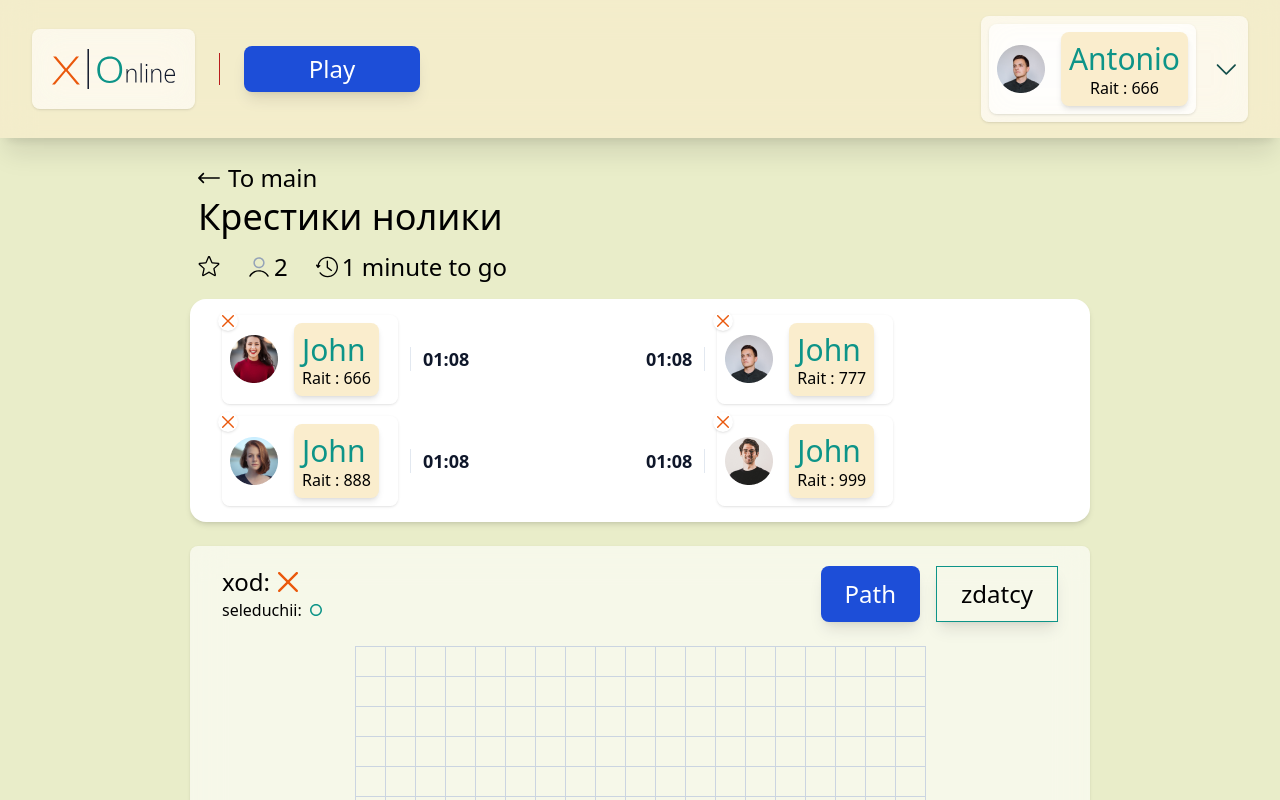
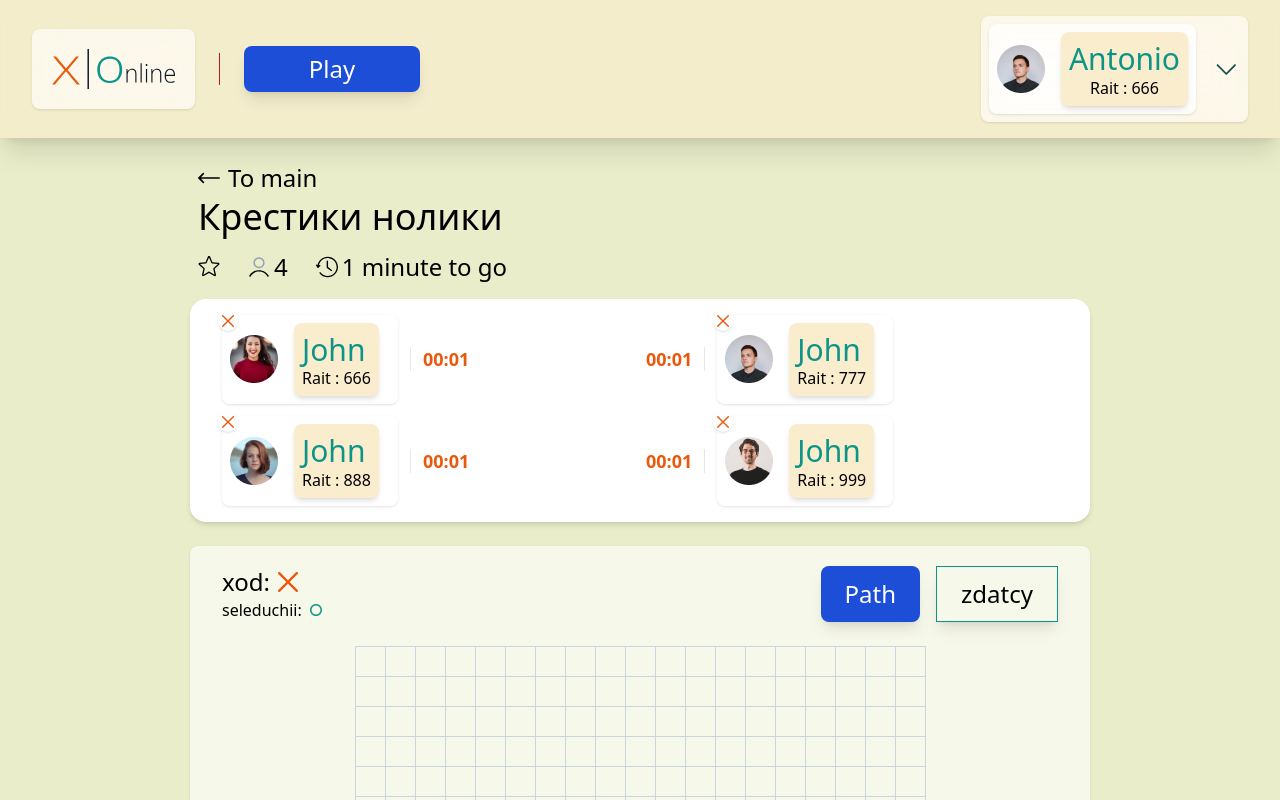
Before and after one commit to Andriikryl/tic-tac-toe-app, a Next.js app: page / in a window 1280 px wide. Shown: the top 800 px of the page. Built offline with nearby package versions, Linux system fonts and the light colour scheme.

Commit message:
feat[add - timer for game-fild-component]

```diff
--- a/components/game/game-field.jsx
+++ b/components/game/game-field.jsx
@@ -4,9 +4,9 @@ import { GameSymbol } from "./game-symbol"
 import { useGameState } from "./use-game-state"
 
 
-export function GameField({className}) {
+export function GameField({className, playersCount}) {
 
-    const {cells, currentMove, handleCellClick, nextMove} = useGameState()
+    const {cells, currentMove, handleCellClick, nextMove} = useGameState(playersCount)
 
     const actions = <>
                 <UiButton size="md" variant="primary">Path</UiButton>
--- a/components/game/game-info.jsx
+++ b/components/game/game-info.jsx
@@ -7,6 +7,7 @@ import avatarSrc1 from "./images/avatar-1.png";
 import avatarSrc2 from "./images/avatar-2.png";
 import avatarSrc3 from "./images/avatar-3.png";
 import avatarSrc4 from "./images/avatar-4.png";
+import { useEffect, useState } from "react";
 
 const players = [
   {id:1, name: "John", rating: 666, avatar: avatarSrc1, symbol: GAME_SYMBOLS.CROSS},
@@ -35,6 +36,19 @@ export function GameInfo({ className, playersCount }) {
 }
 
 function PlayerInfo({ playerInfo, isRight }) {
+
+  const [seconds, setSeconds] = useState(6);
+
+  const minutesString =  String(Math.floor(seconds / 60)).padStart(2, "0");
+  const secondsString = String(seconds % 60).padStart(2, "0")
+  const isDanges = seconds < 10;
+
+  useEffect(() => {
+    setInterval(() => {
+        setSeconds((s) => Math.max(s - 1, 0))
+    }, 1000)
+  }, [])
+
   return (
     <div className="flex gap-3 items-center">
       <div className={clsx("relative", isRight && "order-3")}>
@@ -51,11 +65,12 @@ function PlayerInfo({ playerInfo, isRight }) {
       <div className={clsx("h-6 w-px bg-slate-200", isRight && "order-2")} />
       <div
         className={clsx(
-          "text-slate-900 text-lg font-semibold",
-          isRight && "order-1"
+          "text-lg font-semibold",
+          isRight && "order-1",
+          isDanges ? 'text-orange-600 ' : 'text-slate-900 '
         )}
       >
-        01:08
+        {minutesString}:{secondsString}
       </div>
     </div>
   );
--- a/components/game/game-title.jsx
+++ b/components/game/game-title.jsx
@@ -4,7 +4,7 @@ import { StarIcon } from "./icons/star-icon";
 import { UserIcon } from "./icons/user-icon";
 import { HistoryIcon } from "./icons/history-icon";
 
-export function GameTitle() {
+export function GameTitle({playersCount}) {
     return (
         <div className="pl-2">
             <Link href="#" className="flex items-center gap-2 text-2xl">
@@ -15,8 +15,7 @@ export function GameTitle() {
             <div className="flex items-center gap-7 text-2xl">
                 <StarIcon/>
                 <div className="flex items-center gap-1">
-                <UserIcon/>
-                2
+                <UserIcon/> {playersCount}
                 </div>
                 <div className="flex items-center gap-1">
                 <HistoryIcon/>
--- a/components/game/use-game-state.js
+++ b/components/game/use-game-state.js
@@ -2,18 +2,20 @@ import { MOVE_ORDER } from "./constants";
 import { useState } from "react";
 import { GAME_SYMBOLS } from "./constants";
 
-function getNextMove(currentMove) {
-  const nextMoveIndex = MOVE_ORDER.indexOf(currentMove) + 1;
-  return MOVE_ORDER[nextMoveIndex] ?? MOVE_ORDER[0];
+function getNextMove(currentMove, playersCount) {
+  const slicedMoveOrder = MOVE_ORDER.slice(0, playersCount);
+
+  const nextMoveIndex = slicedMoveOrder.indexOf(currentMove) + 1;
+  return slicedMoveOrder[nextMoveIndex] ?? slicedMoveOrder[0];
 }
 
-export function useGameState() {
+export function useGameState(playersCount) {
   const [{ cells, currentMove }, setGameState] = useState(() => ({
     cells: new Array(19 * 19).fill(null),
     currentMove: GAME_SYMBOLS.CROSS,
   }));
 
-  const nextMove = getNextMove(currentMove);
+  const nextMove = getNextMove(currentMove, playersCount);
 
   const handleCellClick = (index) => {
     setGameState((lastGameState) => {
@@ -22,7 +24,7 @@ export function useGameState() {
       }
       return {
         ...lastGameState,
-        currentMove: getNextMove(lastGameState.currentMove),
+        currentMove: getNextMove(lastGameState.currentMove, playersCount),
         cells: lastGameState.cells.map((cell, i) =>
           i === index ? lastGameState.currentMove : cell
         ),
--- a/pages/index.jsx
+++ b/pages/index.jsx
@@ -1,17 +1,23 @@
 
+import { useState } from "react";
 import { GameField } from "../components/game/game-field";
 import { GameInfo } from "../components/game/game-info";
 import { GameTitle } from "../components/game/game-title";
 import { Header } from "../components/header";
 
+const playersCount = 2
+
 export default function HomePage() {
+
+  const [playersCount] = useState(4)
+
   return (
     <div className="bg-[#e9edc9] min-h-screen">
       <Header/>
       <main className="pt-6 mx-auto max-w-[900px] pb-6">
-      <GameTitle/>
-      <GameInfo className="mt-4"/>
-      <GameField className="mt-6"/>
+      <GameTitle playersCount={playersCount}/>
+      <GameInfo playersCount={playersCount} className="mt-4"/>
+      <GameField playersCount={playersCount} className="mt-6"/>
       </main>
     </div>
   )
```
